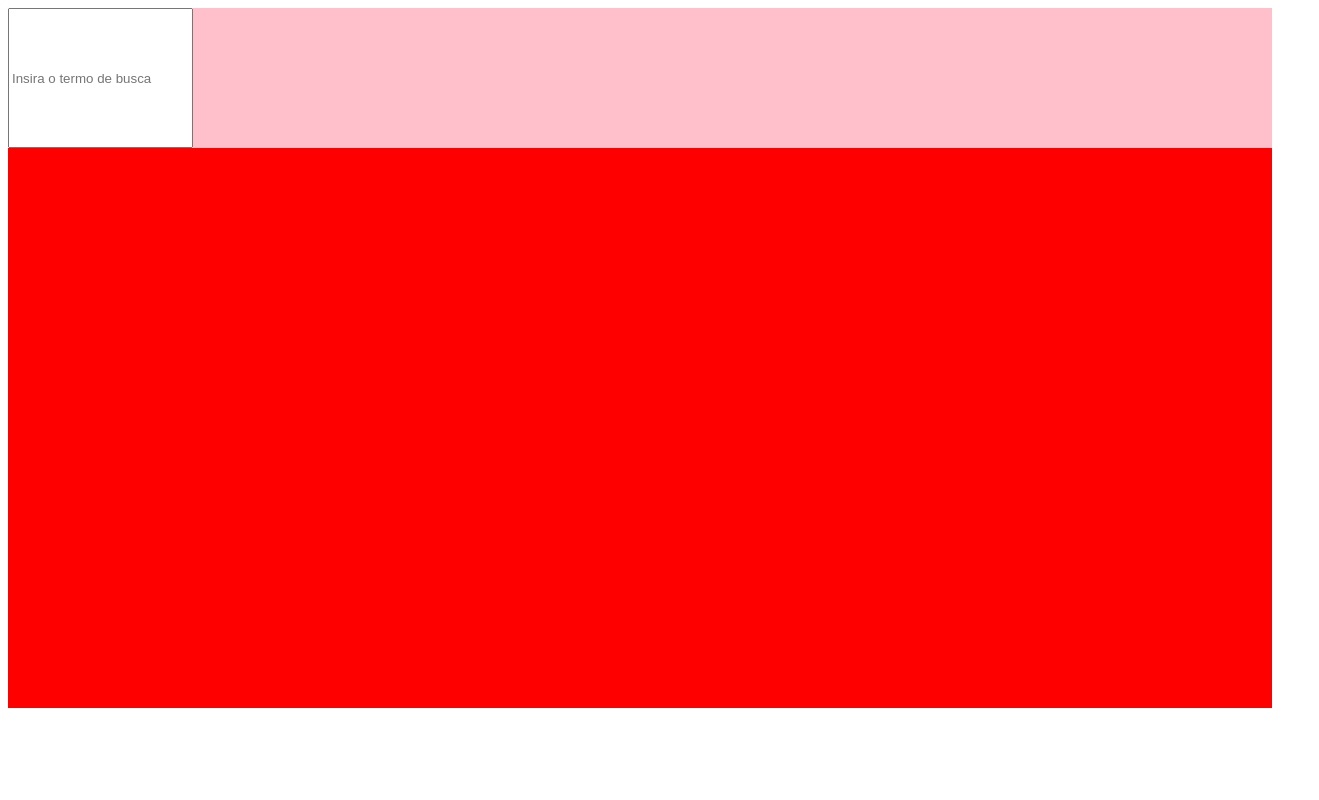
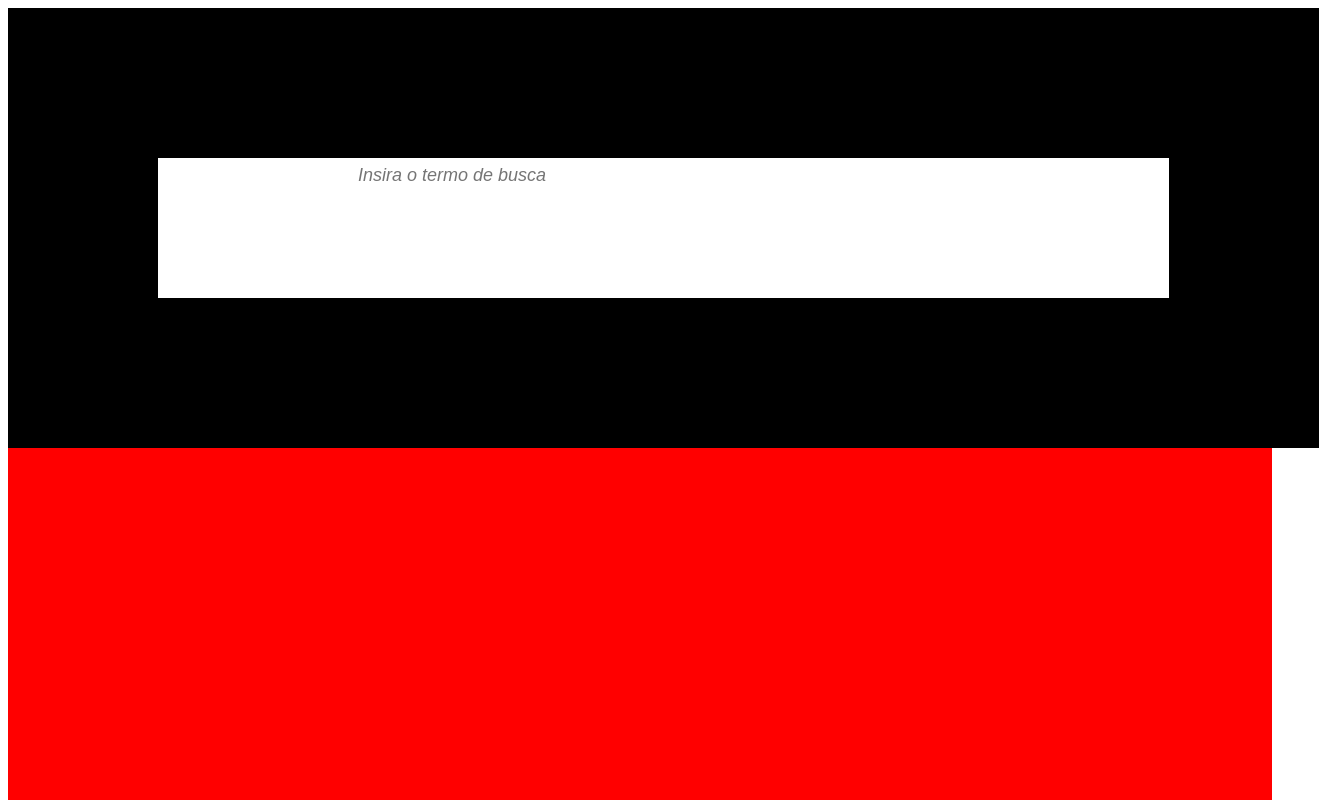
Before and after one commit to pedrohenriquesf/TrabalhoFrontEnd, a plain HTML site: page Home.html in a window 1280 px wide. Shown: the top 800 px of the page, 1319 px wide, since content can reach past the window. Drawn offline with Linux system fonts and the light colour scheme.

Commit message:
Tentando fazer a caixa de pesquisa
Socorro!

```diff
--- a/Home.html
+++ b/Home.html
@@ -10,6 +10,26 @@
                 display: flex;
                 background-color: pink;
             }
+
+            #pesquisa{
+            background-color:white;
+            border-inline-start: #372775;
+            border:solid 150px;
+
+            width:80%;
+            }
+
+            #txtBusca{
+            float:left;
+            background-color:transparent;
+            padding-left:200px;
+            font-style:italic;
+            font-size:18px;
+            border:none;
+            height:32px;
+            width:260px;
+            }
+
         </style>
 
     </head>
@@ -21,7 +41,17 @@
             </div>
 
             <div class="boxhome" style="height: 80%; background-color:red" >
+                <div>
 
+                </div>
+
+                <div>
+
+                </div>
+
+                <div>
+
+                </div>
             </div>
         </div>
 
```
